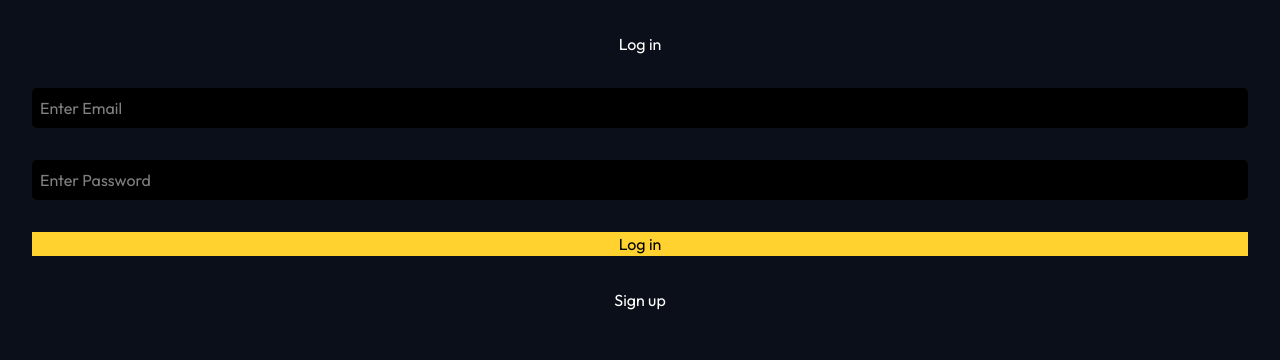
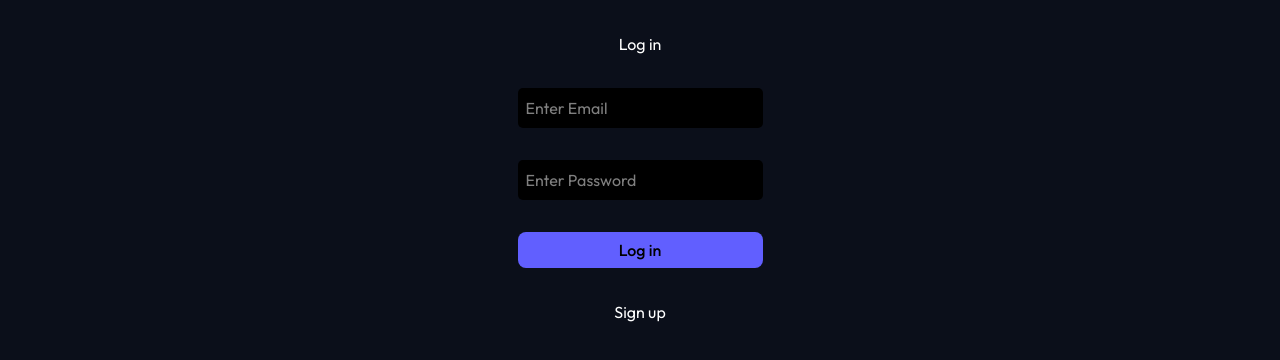
Before and after one commit to mmchasacc/CADO, a React (Vite) app: page /login in a window 1280 px wide. Shown: the top 360 px of the page. Built offline with nearby package versions, Linux system fonts and the light colour scheme.

Commit message:
Minor UI changes made

```diff
--- a/src/components/Calendar.tsx
+++ b/src/components/Calendar.tsx
@@ -25,7 +25,7 @@ const CalendarComponent = () => {
         </button>
 
         {showCalendar && (
-          <div className="absolute z-50 top-full left-0 mt-2 w-full p-2 bg-[#1a1a2e]/90 backdrop-blur-xl border border-white/10 rounded-xl shadow-2xl animate-fade-in-down">
+          <div className="absolute z-50 top-[-20rem] left-0  mt-2 w-full p-2 bg-[#1a1a2e]/90 backdrop-blur-xl border border-white/10 rounded-xl shadow-2xl animate-fade-in-down">
             <Calendar
               className="w-full bg-transparent border-none font-outfit text-white"
               tileClassName="rounded-lg hover:bg-purple-600/30 transition-colors text-white"
--- a/src/pages/LogInPage.tsx
+++ b/src/pages/LogInPage.tsx
@@ -34,7 +34,7 @@ const LoginPage = () => {
 
   return (
     <>
-      <div>
+      <div className="flex flex-col items-center ">
         <form onSubmit={handleLogin} className="flex flex-col gap-8">
           <h1>Log in</h1>
           <input
@@ -51,7 +51,7 @@ const LoginPage = () => {
             value={password}
             onChange={(e) => setPassword(e.target.value)}
           />
-          <button type="submit" className="bg-amber-300 hover:bg-amber-600 active:bg-amber-100 text-black">Log in</button>
+          <button type="submit" className="px-3 py-1.5 rounded-lg bg-indigo-500 hover:bg-indigo-400 text-s font-medium text-black">Log in</button>
           <button type="submit" onClick={handleOnClick}>Sign up</button>
 
         </form>
--- a/src/pages/TodoPage.tsx
+++ b/src/pages/TodoPage.tsx
@@ -1,5 +1,6 @@
 import { useMemo, useState } from "react";
 import CalendarComponent from "../components/Calendar";
+import { useNavigate } from "react-router-dom";
 
 type Status = "Urgent" | "Serious" | "Get it done";
 type View = "today" | "upcoming" | "all";
@@ -41,6 +42,15 @@ const TodoPage = () => {
   const [tCategory, setTCategory] = useState("Personal");
   const [tDate, setTDate] = useState<Date>(new Date());
   const [newCat, setNewCat] = useState("");
+
+  const navigate = useNavigate()
+
+  const handleLogout = () => {
+    localStorage.removeItem("token")
+
+    navigate("/login")
+  }
+
 
   const todayKey = new Date().toDateString();
   const todayEnd = useMemo(() => {
@@ -102,7 +112,9 @@ const TodoPage = () => {
         : "bg-emerald-500/15 text-emerald-200 border-emerald-400/20";
 
   return (
+
     <div className=" overflow-hidden bg-[#0B0F1A] text-white">
+      <button onClick={handleLogout} className="px-3 py-1.5 rounded-lg bg-indigo-200 hover:bg-indigo-300 active:bg-indigo-400 text-xs font-bold text-gray-600">LOGOUT</button>
       <div className="h-full w-full flex overflow-hidden">
         {/* sidebar desktop */}
         <aside className="hidden md:flex w-60 shrink-0 flex-col bg-[#0E1324] border-r border-white/10 p-4">
@@ -331,7 +343,7 @@ const TodoPage = () => {
             onMouseDown={() => setCreateOpen(false)}
           >
             <div className="w-full flex justify-center" onMouseDown={(e) => e.stopPropagation()}>
-              <div className="w-full md:w-[520px] max-h-[90vh] overflow-y-auto overscroll-contain bg-[#0E1324] border border-white/10 rounded-t-2xl md:rounded-2xl p-4">
+              <div className="w-full mb-60 md:w-130 max-h-[90vh] max-w-250 overflow-y-auto overscroll-contain bg-[#0E1324] border border-white/10 rounded-t-2xl md:rounded-2xl p-4">
                 <div className="flex items-center justify-between mb-3">
                   <p className="text-sm font-semibold">New task</p>
                   <button onClick={() => setCreateOpen(false)} className="text-xs text-white/50 hover:text-white/80">
```
